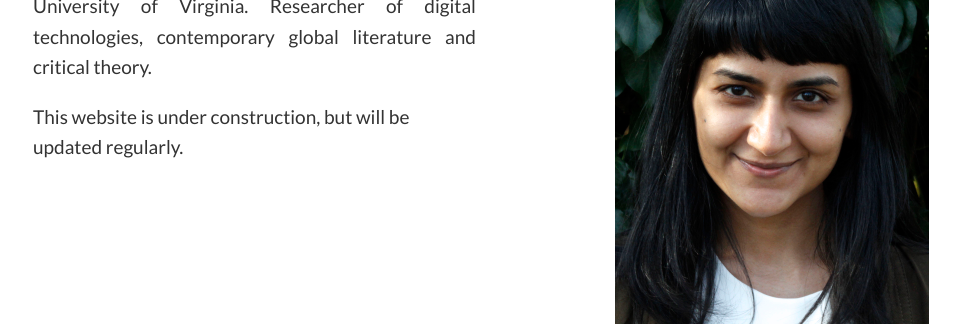
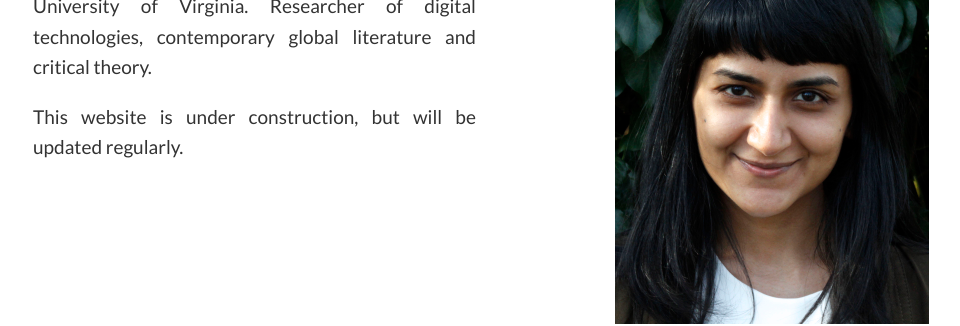
Before and after one commit to jmakr/jmakr.github.io, a Jekyll site: the page built from index.html, in a window 1280 px wide. Shown: the part 367-693 px from the top of the page, without its empty margins (159-1119 px from the left). Built offline with Jekyll 4.4.1, drawn with Linux system fonts in a browser that asks for light colours.

Commit message:
Update index.html

```diff
--- a/index.html
+++ b/index.html
@@ -11,7 +11,7 @@ title: Jap-Nanak Makkar
 	<p align="justify">Doctoral candidate at the Department of English, University of Virginia.
 	Researcher of digital technologies, contemporary global literature and critical theory. </p>
 
-	<p>This website is under construction, but will be updated regularly.</p>
+	<p align="justify">This website is under construction, but will be updated regularly.</p>
 
 	<img src="Website photo 2.jpg" height=432 width=314 align="right">
 
```
